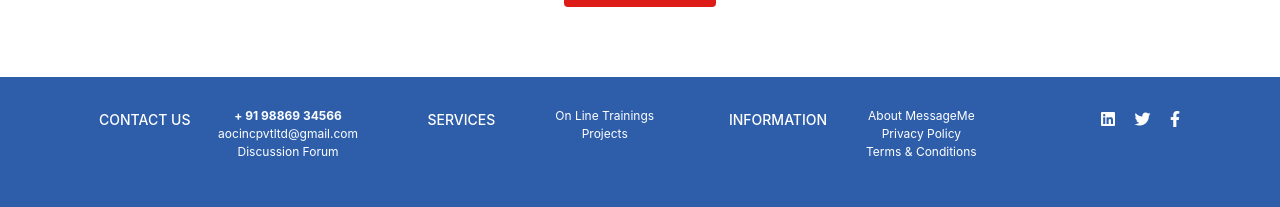
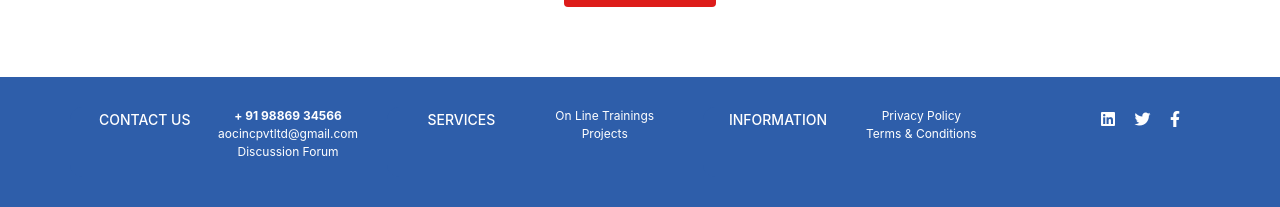
Before and after one commit to AOCINC/Uls_Partner, a Django app: page / in a window 1280 px wide. Shown: the part 2158-2365 px from the top of the page. Run offline with Django 3.2, Linux system fonts and the light colour scheme; some libraries are stand-ins or nearby versions.

Commit message:
home footer updateed

```diff
--- a/UlsPartner/templates/Uls_PartnerApp/home.html
+++ b/UlsPartner/templates/Uls_PartnerApp/home.html
@@ -240,7 +240,7 @@
               </div>
               <div class="col-sm-12 col-md-7">
                 <ul class="list-unstyled">
-                  <li>About MessageMe</li>
+                  <!-- <li>About MessageMe</li> -->
                   <!-- <li>Work With Us</li> -->
                   <a href="http://aocinc.pythonanywhere.com/privacy-policy" style="color: white;">  <li>Privacy Policy</li></a>
                   <a href="http://aocinc.pythonanywhere.com/terms-conditions" style="color: white;"> <li>Terms & Conditions</li> </a>
```
